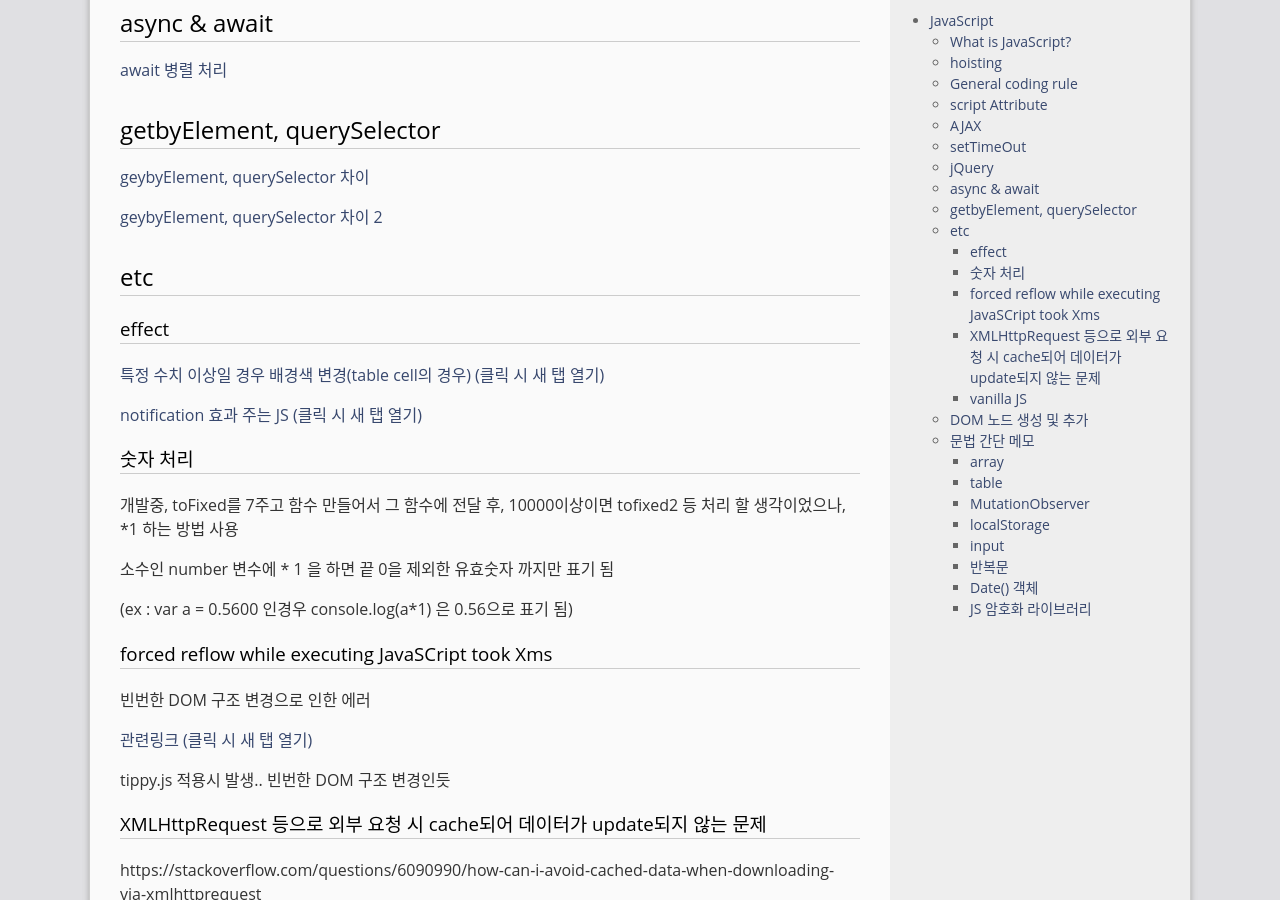
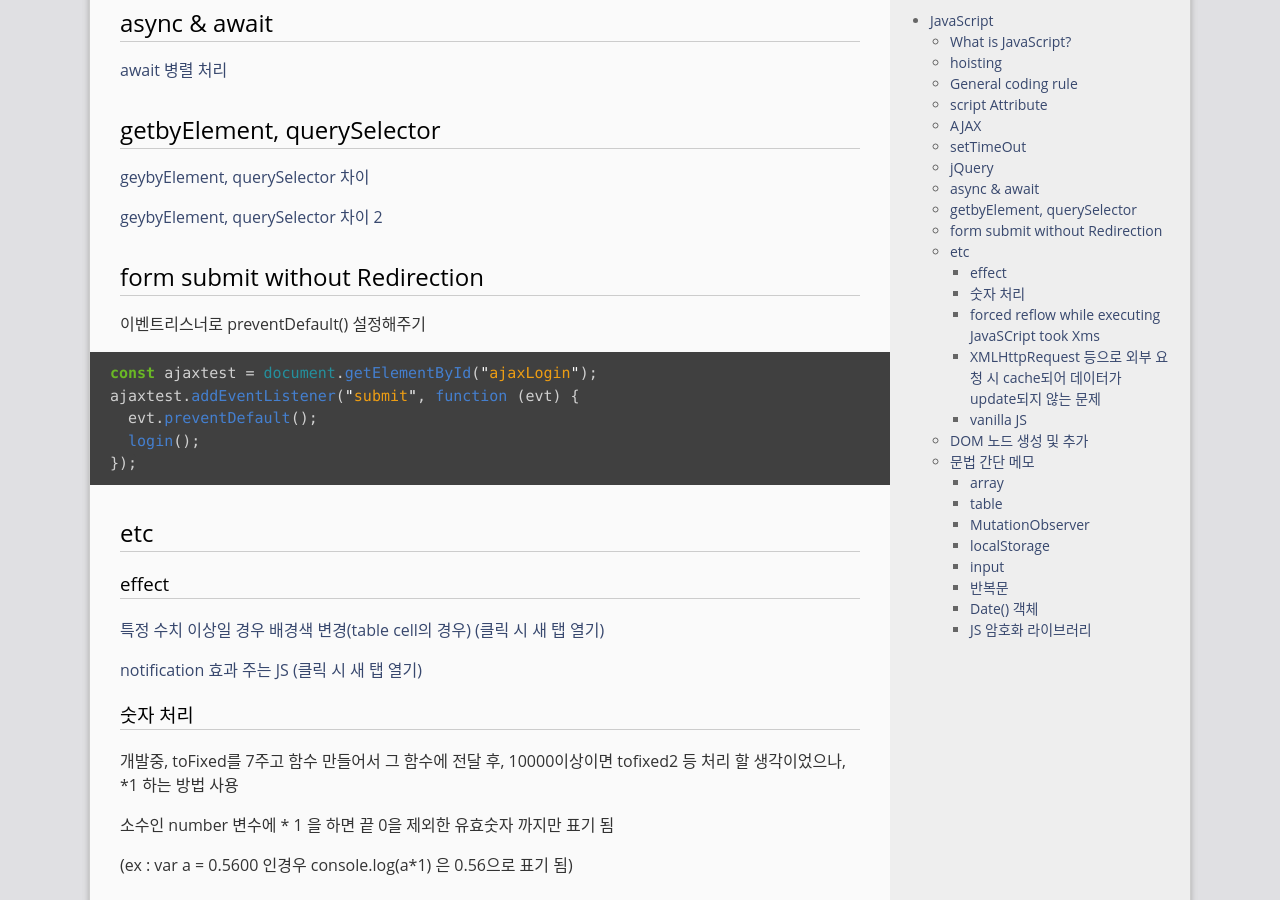
Before and after one commit to gloomydumber/copy, a Jekyll site: the page built from _posts/2020-08-20-generalJs.md, in a window 1280 px wide and 900 px high, scrolled down 2349 px. Built offline with Jekyll 4.4.1, drawn with Linux system fonts in a browser that asks for light colours; comment, search, counter and statistics services are not loaded.

Commit message:
postModded

````diff
--- a/_posts/2020-08-20-generalJs.md
+++ b/_posts/2020-08-20-generalJs.md
@@ -118,6 +118,18 @@ http -> https 요청 (가능) / https -> http 요청 (불가) ->> hosting받아
 
 [geybyElement, querySelector 차이 2](https://blog.eunsatio.io/develop/Javascript%EB%A1%9C-HTML-%EC%9A%94%EC%86%8C-%EC%88%9C%ED%9A%8C%ED%95%98%EA%B8%B0){: target="\_blank"}
 
+## form submit without Redirection
+
+이벤트리스너로 preventDefault() 설정해주기
+
+```js
+const ajaxtest = document.getElementById("ajaxLogin");
+ajaxtest.addEventListener("submit", function (evt) {
+  evt.preventDefault();
+  login();
+});
+```
+
 ## etc
 
 ### effect
````
Also changed, not shown: _posts/2020-03-21-ajaxStudy.md (+2 -0 lines).
